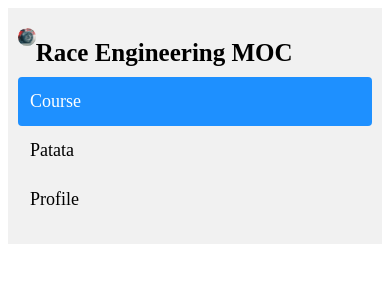
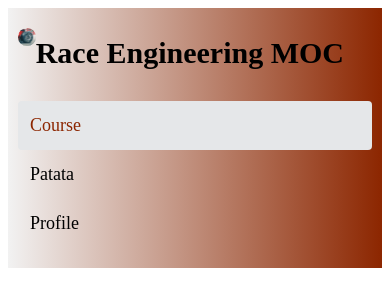
Before and after one commit to Davidryt/Web-Desing-Moodle-and-Cookie-management-, a plain HTML site: page index.html in a window 390 px wide. Drawn offline with Linux system fonts and the light colour scheme.

Commit message:
Header rediseñado responsive - Solucionar imagen

```diff
--- a/index.html
+++ b/index.html
@@ -14,11 +14,11 @@
 
 			 <div class="header">
 				<img class="course-logo" src="images/logo-f2004.jpg" alt="Rear side of the F2004">
-             	<a href="#default" class="logo">Race Engineering MOC</a>
+             	<a href="#default" class="logo">Race Engineering MOC</b>
  				<div class="header-right">
 				    <a class="active" href="#home">Course</a>
-    				<a href="#contact">Patata</a>
-    				<a href="#about">Profile</a>
+    				<a href="#contact" class="buttons">Patata</a>
+    				<a href="#about" class="buttons">Profile</a>
   				</div>
 			 </div>
 
--- a/styles/style.css
+++ b/styles/style.css
@@ -1,25 +1,19 @@
 .course-logo {
     border-radius: 50%;
     width: 5%;
+	max-width: 50%;
+	heig: auto;
     float: left;
 }
 
-.course-title {
-    text-align: center;
-    vertical-align: middle;
-    font-family: Helvetica, sans-serif;
-}
-
-/* Style the header with a grey background and some padding */
 .header {
   overflow: hidden;
-  background-color: #f1f1f1;
+  background-image:linear-gradient(to right,#f2f2f2, #8C2600);
   padding: 20px 10px;
 }
 
-/* Style the header links */
+
 .header a {
-  float: left;
   color: black;
   text-align: center;
   padding: 12px;
@@ -29,31 +23,30 @@
   border-radius: 4px;
 }
 
-/* Style the logo link (notice that we set the same value of line-height and font-size to prevent the header to increase when the font gets bigger */
 .header a.logo {
-  font-size: 25px;
-  font-weight: bold;
+  font-size: 30px;
+  font-weight: bold
 }
 
-/* Change the background color on mouse-over */
-.header a:hover {
+
+.header a.buttons:hover {
   background-color: #ddd;
   color: black;
 }
 
-/* Style the active/current link*/
+
 .header a.active {
-  background-color: dodgerblue;
-  color: white;
+  background-color: #E5E7E9;
+  color: #8C2600;
 }
 
-/* Float the link section to the right */
+
 .header-right {
   float: right;
 }
 
-/* Add media queries for responsiveness - when the screen is 500px wide or less, stack the links on top of each other */
-@media screen and (max-width: 500px) {
+
+@media screen and (max-width: 700px) {
   .header a {
     float: none;
     display: block;
```
